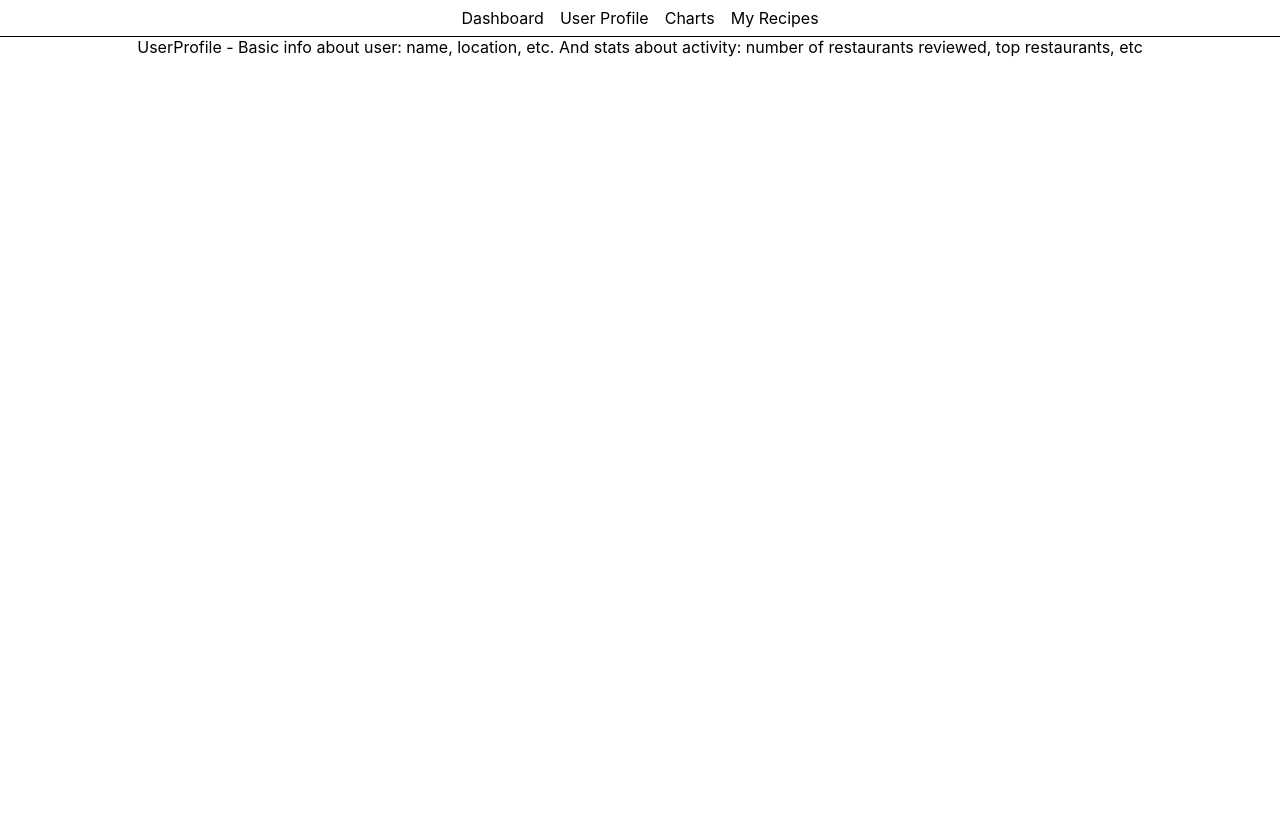
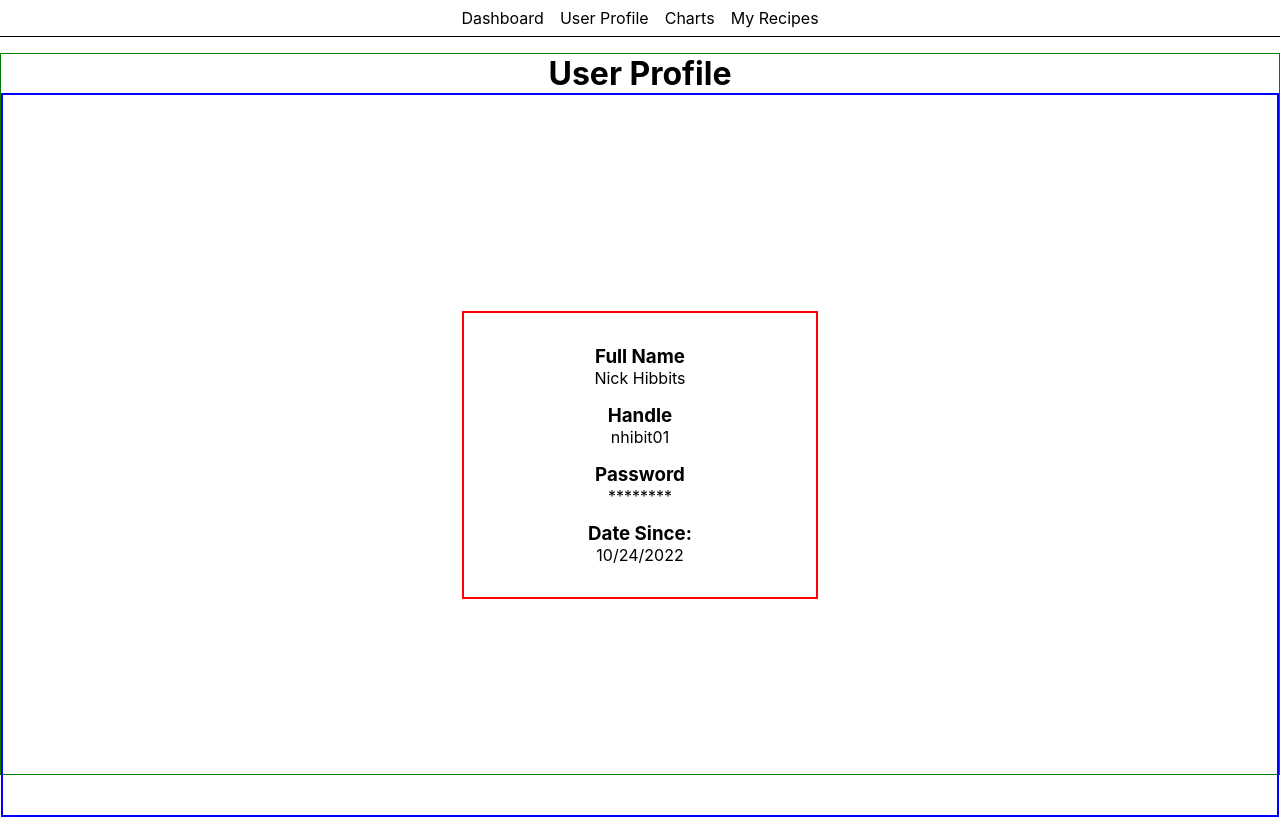
Before and after one commit to nickhibbits/recipe-app, a React (Create React App) app in the folder client/: page /userProfile/1 in a window 1280 px wide. Built offline with nearby package versions, Linux system fonts and the light colour scheme.

Commit message:
start user-profile page

```diff
--- /dev/null
+++ b/client/src/components/UserInfo.js
@@ -0,0 +1,25 @@
+import React from "react";
+
+function UserInfo() {
+  return (
+    <div className="user-info-component flex-column">
+      <div className="field-wrapper">
+        <h3 className="user-field-header">Full Name</h3>
+        <p className="user-name">Nick Hibbits</p>
+      </div>
+      <div className="field-wrapper">
+        <h3 className="user-field-header">Handle</h3>
+        <p className="user-handle">nhibit01</p>
+      </div>
+      <div className="field-wrapper">
+        <h3 className="user-field-header">Password</h3>
+        <p className="user-password">********</p>
+      </div>
+      <div className="field-wrapper">
+        <h3 className="user-field-header">Date Since:</h3>
+        <p className="user-date-created">10/24/2022</p>
+      </div>
+    </div>
+  );
+}
+export default UserInfo;
--- a/client/src/components/UserProfile.js
+++ b/client/src/components/UserProfile.js
@@ -1,11 +1,21 @@
 import React from "react";
+import UserInfo from "./UserInfo";
+
+import "../styles/UserProfile.scss";
 
 function UserProfile() {
   return (
-    <div>
-      UserProfile - Basic info about user: name, location, etc. And stats about
-      activity: number of restaurants reviewed, top restaurants, etc
-    </div>
+    // <div>
+    //   UserProfile - Basic info about user: name, location, etc. And stats about
+    //   activity: number of restaurants reviewed, top restaurants, etc
+    // </div>
+
+    <main className="user-profile-component">
+      <h1 className="page-heading">User Profile</h1>
+      <div className="user-info-wrapper flex">
+        <UserInfo />
+      </div>
+    </main>
   );
 }
 
--- /dev/null
+++ b/client/src/styles/UserProfile.scss
@@ -0,0 +1,20 @@
+.user-profile-component {
+  border: solid 1px green;
+  height: 90vh;
+  align-items: center;
+  justify-content: center;
+}
+
+.user-info-wrapper {
+  justify-content: center;
+  align-items: center;
+  border: solid 2px blue;
+  height: 100%;
+}
+
+.user-info-component {
+  border: solid 2px red;
+  justify-content: center;
+  width: 18rem;
+  padding: 2rem;
+}
--- a/client/src/styles/index.scss
+++ b/client/src/styles/index.scss
@@ -48,6 +48,10 @@ body {
   -moz-osx-font-smoothing: grayscale;
 }
 
+header {
+  margin-bottom: 1rem;
+}
+
 code {
   font-family: source-code-pro, Menlo, Monaco, Consolas, "Courier New",
     monospace;
```
